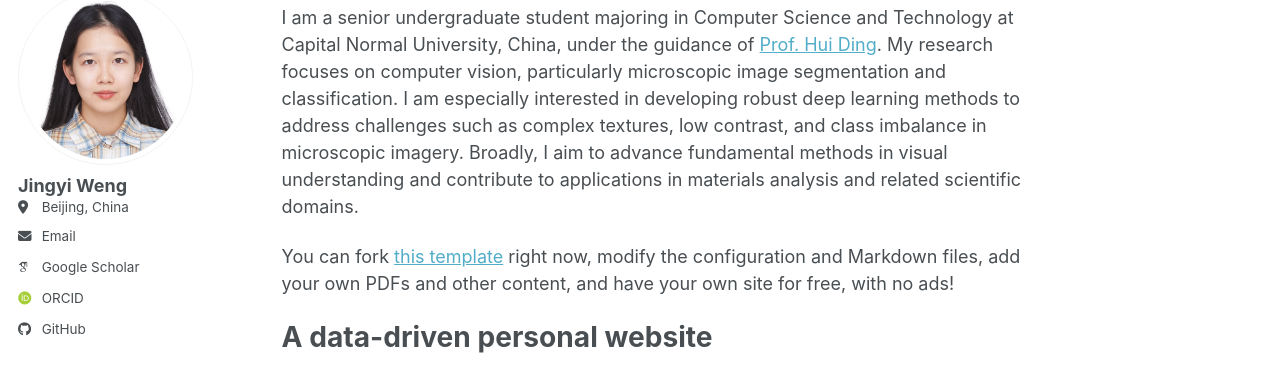
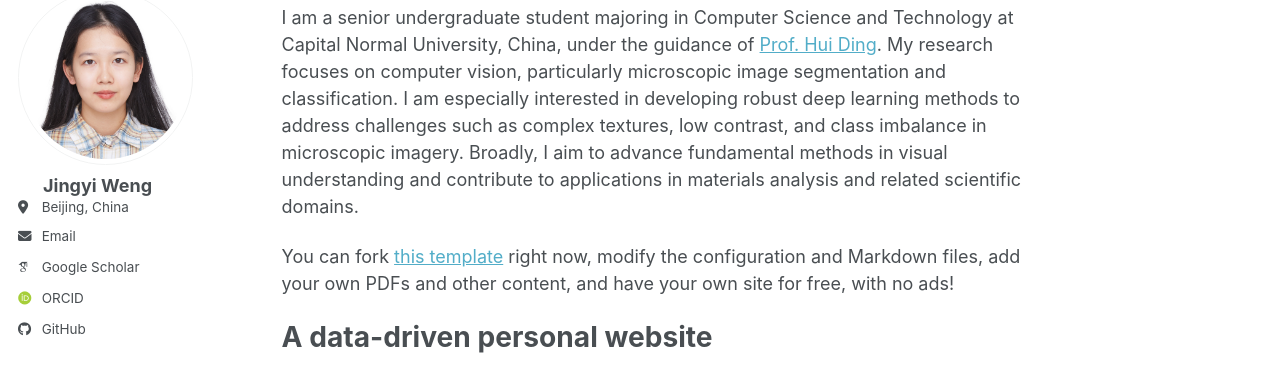
Before and after one commit to jingyi-weng/jingyi-weng.github.io, a Jekyll site: the page built from _pages/about.md, in a window 1280 px wide. Shown: the part 111-479 px from the top of the page. Built offline with Jekyll 4.4.1, drawn with Linux system fonts in a browser that asks for light colours; some web fonts are replaced; a script bundle is joined from its source files by our own code; library files that are not in the unit come from our copies.

Commit message:
Update _sidebar.scss

```diff
--- a/_sass/layout/_sidebar.scss
+++ b/_sass/layout/_sidebar.scss
@@ -174,7 +174,8 @@
   @include breakpoint($large) {
     display: block;
     width: 100%;
-    padding-left: 0;
+    #padding-left: 0;
+    padding-left: 25px;
     padding-right: 0;
   }
 }
```
